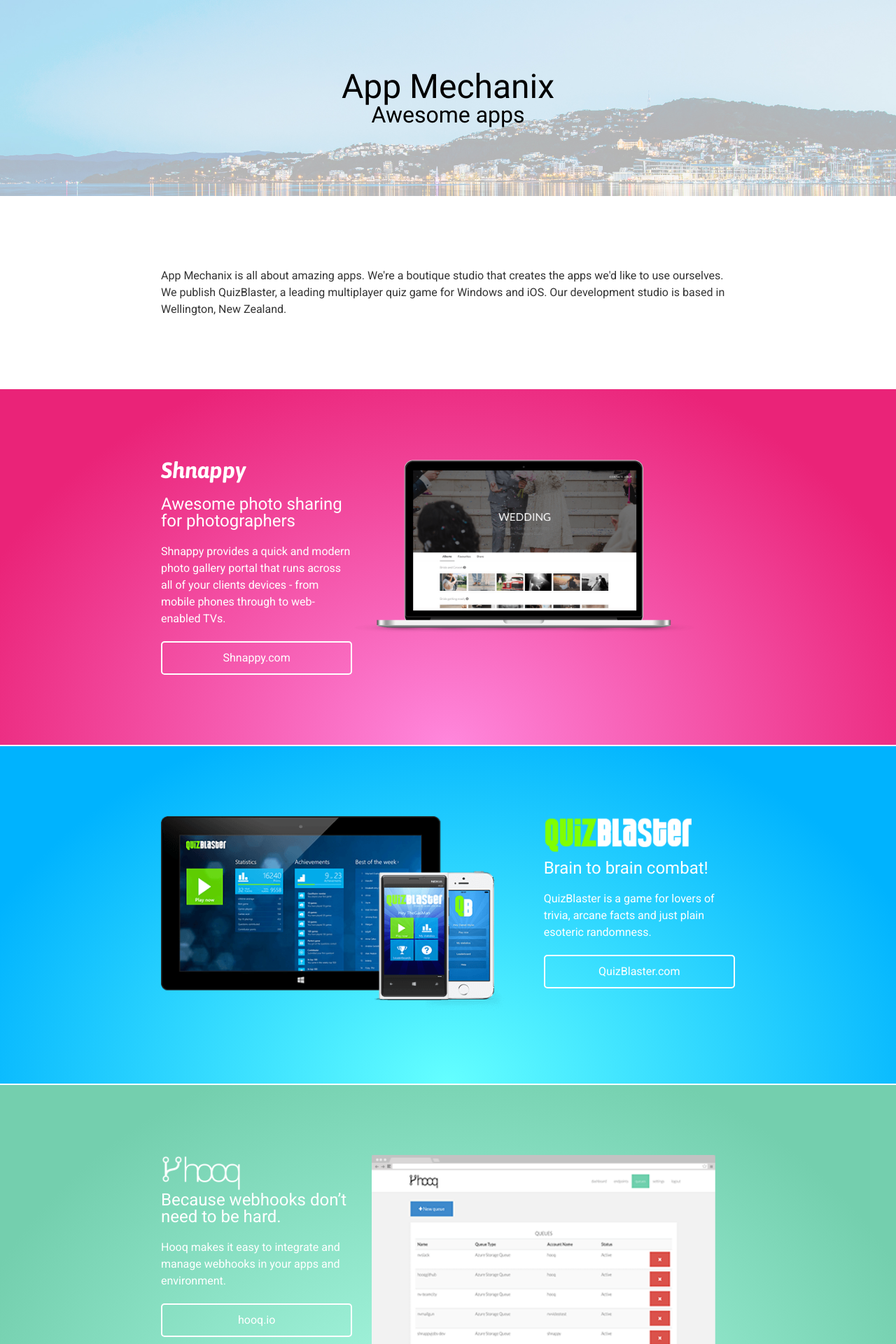
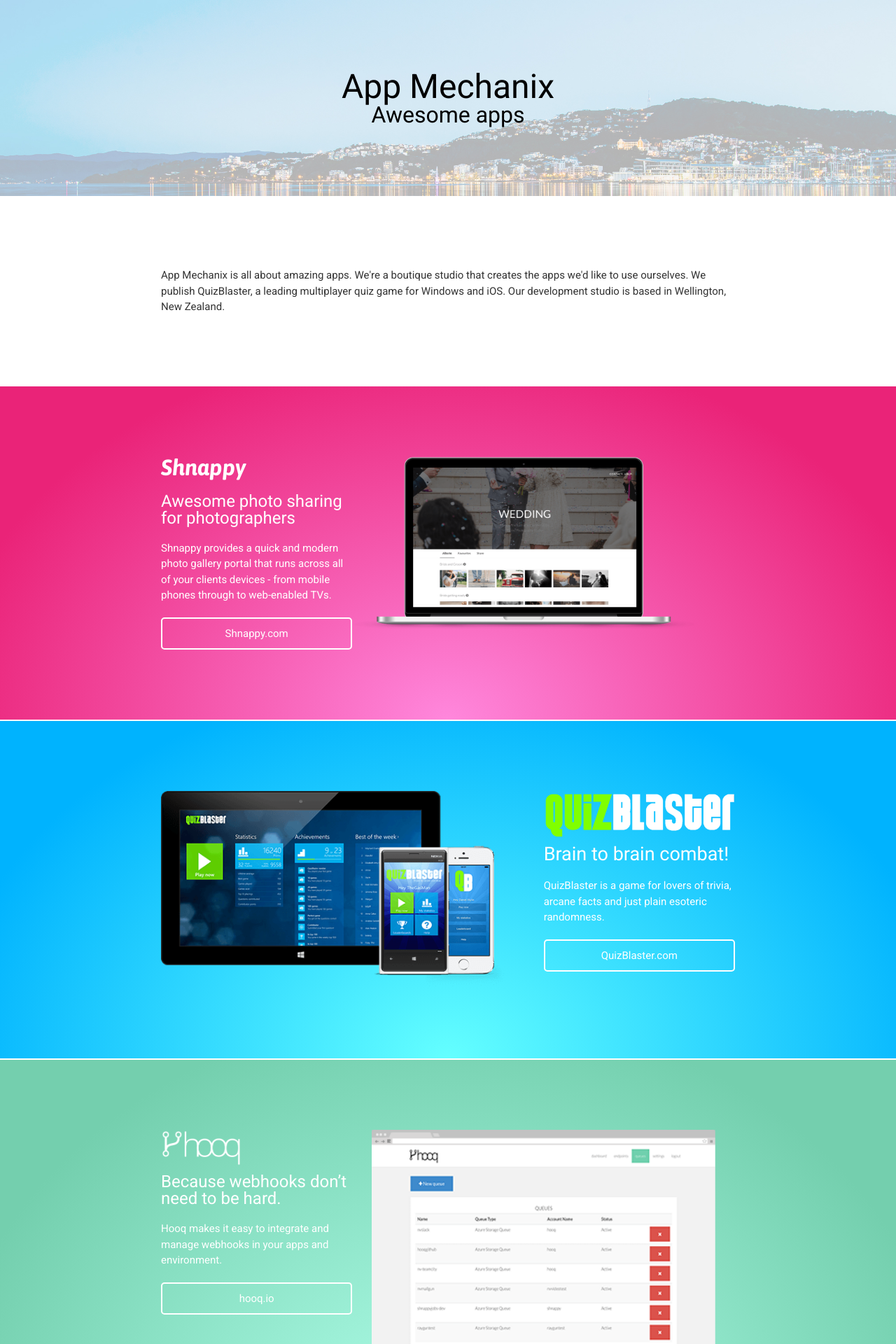
Before and after one commit to appmechanix/appmechanix.github.io, a Jekyll site: the page built from index.html, in a window 1280 px wide. Shown: the top 1920 px of the page at 70% size. Built offline with Jekyll 4.4.1, drawn with Linux system fonts in a browser that asks for light colours.

Commit message:
Tidy up spacing a bit

```diff
--- a/_sass/_logo.scss
+++ b/_sass/_logo.scss
@@ -14,6 +14,7 @@
   &.logo--quizblaster {
     background-image: url(/img/quizblaster/logo.png);
     margin-bottom: 10px;
+    height: 47px;
   }
 
   &.logo--shnappy {
@@ -21,10 +22,12 @@
   }
 
   &.logo--hooq {
+    margin-bottom: 10px;
     background-image: url(/img/hooq/logo.png);
   }
 
   &.logo--siteshot {
     background-image: url(/img/siteshot/logo.png);
+    margin-bottom: 10px;
   }
 }
--- a/_sass/_panel.scss
+++ b/_sass/_panel.scss
@@ -69,6 +69,7 @@
   p {
     color: white;
     margin-top: 20px;
+    font-size: 15px;
   }
 
   img {
@@ -116,6 +117,10 @@
       color: #ffffff;
       background: $qb;
     }
+
+    h4 {
+      font-size: 27px;
+    }
   }
 
   &.panel--hooq {
```
Also changed, not shown: 1 other file.
